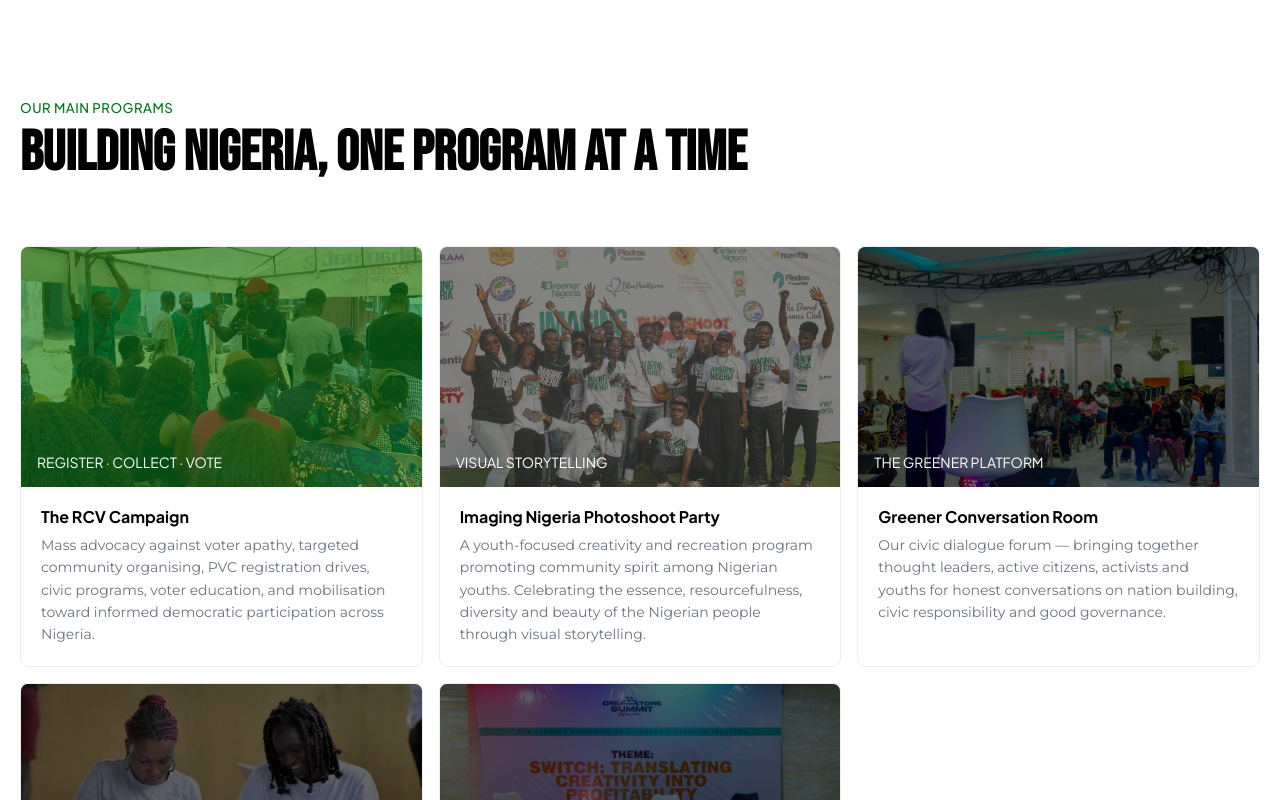
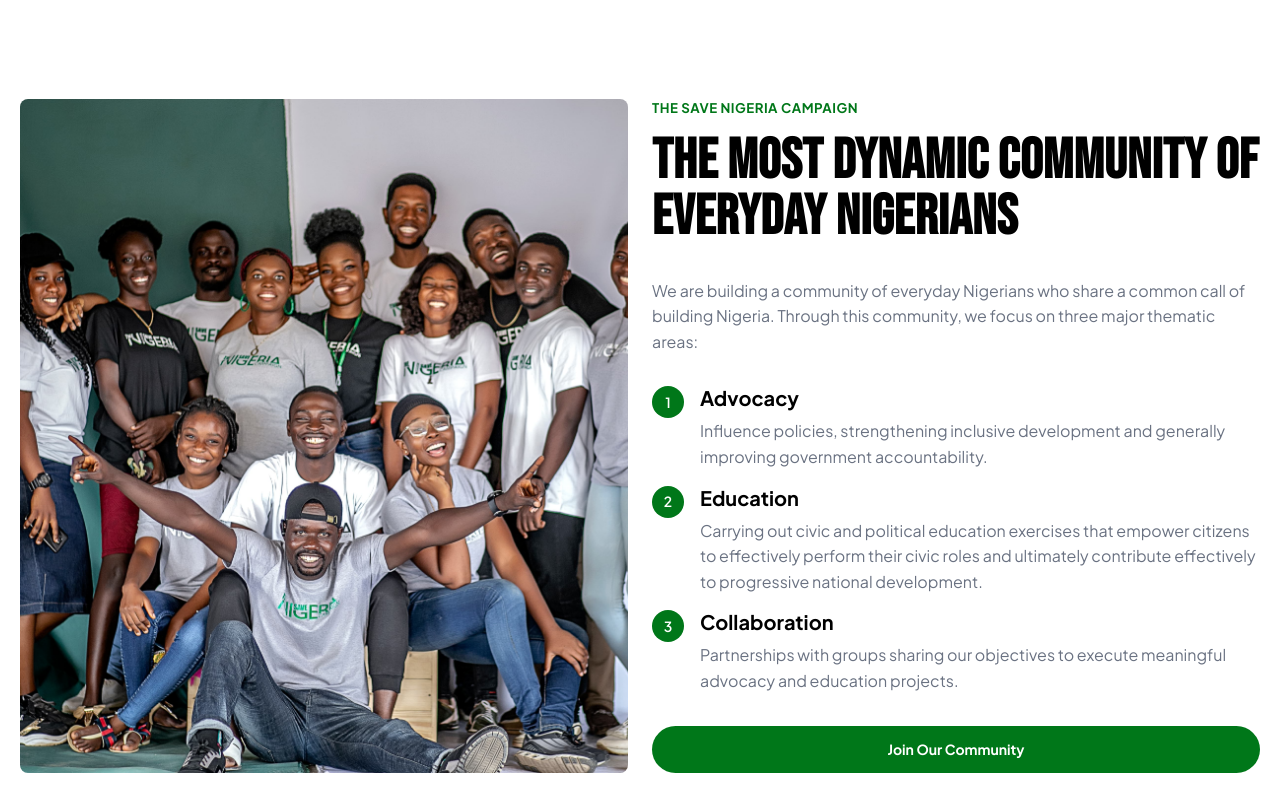
Before and after one commit to preciousuwhubetine/theofficialgni, a React (Vite) app: page / in a window 1280 px wide. Shown: the part 3400-4200 px from the top of the page. Built offline with nearby package versions, Linux system fonts and the light colour scheme.

Commit message:
Add Save Nigeria Campaign section

```diff
--- a/src/application/views/Homepage/Homepage.jsx
+++ b/src/application/views/Homepage/Homepage.jsx
@@ -296,6 +296,64 @@ const Homepage = () => {
         </div>
       </section>
 
+      <section className={styles['SaveNigeriaCampaign']}>
+        <div className="container">
+          <div className={styles['SaveNigeriaCampaignContent']}>
+            <div className={styles['SaveNigeriaCampaignLeft']}>
+              <div className={styles['SaveNigeriaCampaignLeftImage']}>
+                <img src="/images/save-nigeria-campaign.jpg" alt="The Save Nigeria Campaign" />
+              </div>
+            </div>
+            <div className={styles['SaveNigeriaCampaignRight']}>
+              <div className={styles['SaveNigeriaCampaignRightHeader']}>
+                <h5>THE SAVE NIGERIA CAMPAIGN</h5>
+                <h2>
+                  THE MOST DYNAMIC COMMUNITY OF EVERYDAY NIGERIANS
+                </h2>
+              </div>
+
+              <p>
+                We are building a community of everyday Nigerians who share a common call of building Nigeria. Through this community, we focus on three major thematic areas:
+              </p>
+
+              <ul>
+                <li>
+                  <span>1</span>
+                  <div>
+                    <h4>Advocacy</h4>
+                    <p>
+                      Influence policies, strengthening inclusive development and generally improving government accountability.
+                    </p>
+                  </div>
+                </li>
+                <li>
+                  <span>2</span>
+                  <div>
+                    <h4>Education</h4>
+                    <p>
+                      Carrying out civic and political education exercises that empower citizens to effectively perform their civic roles and ultimately contribute effectively to progressive national development.
+                    </p>
+                  </div>
+                </li>
+                <li>
+                  <span>3</span>
+                  <div>
+                    <h4>Collaboration</h4>
+                    <p>
+                      Partnerships with groups sharing our objectives to execute meaningful advocacy and education projects.
+                    </p>
+                  </div>
+                </li>
+              </ul>
+
+              <a href="https://chat.whatsapp.com/EE0T4W6cXBg7ATpILd1vyb" target="_blank" rel="noopener noreferrer" className="btn btn-large btn-primary">
+                Join Our Community
+              </a>
+            </div>
+          </div>
+        </div>
+      </section>
+
       <section className={styles['Programs']} id="programs">
         <div className="container">
           <div className={styles['ProgramsContent']}>
--- a/src/application/views/Homepage/styles.module.css
+++ b/src/application/views/Homepage/styles.module.css
@@ -525,6 +525,90 @@
   font-style: italic;
 }
 
+.SaveNigeriaCampaignContent {
+  padding: 100px 20px;
+  display: grid;
+  grid-template-columns: 1fr 1fr;
+  gap: 24px;
+}
+
+.SaveNigeriaCampaignLeftImage {
+  height: 100%;
+}
+
+.SaveNigeriaCampaignLeftImage img {
+  width: 100%;
+  height: 100%;
+  object-fit: cover;
+  border-radius: 8px;
+}
+
+.SaveNigeriaCampaignRight {
+  display: flex;
+  flex-direction: column;
+  gap: 32px;
+}
+
+.SaveNigeriaCampaignRightHeader {
+  display: flex;
+  flex-direction: column;
+  gap: 16px;
+}
+
+.SaveNigeriaCampaignRightHeader h5 {
+  color: var(--primary-color);
+  letter-spacing: 0.5px;
+}
+
+.SaveNigeriaCampaignRightHeader h2 {
+  letter-spacing: 0.5px;
+}
+
+.SaveNigeriaCampaignRight p {
+  color: var(--text-color-dark-1);
+  line-height: 1.6;
+}
+
+.SaveNigeriaCampaignRight ul {
+  display: flex;
+  flex-direction: column;
+  gap: 16px;
+}
+
+.SaveNigeriaCampaignRight ul li {
+  display: grid;
+  grid-template-columns: auto 1fr;
+  align-items: flex-start;
+  gap: 16px;
+}
+
+.SaveNigeriaCampaignRight ul li span {
+  background-color: var(--primary-color);
+  width: 32px;
+  height: 32px;
+  border-radius: 50%;
+  display: flex;
+  align-items: center;
+  justify-content: center;
+  color: white;
+  font-size: 14px;
+  font-weight: 600;
+}
+
+.SaveNigeriaCampaignRight ul li h4 {
+  font-size: 20px;
+}
+
+.SaveNigeriaCampaignRight ul li div {
+  display: flex;
+  flex-direction: column;
+  gap: 8px;
+}
+
+.Programs {
+  background-color: rgb(247, 250, 248);
+}
+
 .ProgramsContent {
   padding: 100px 20px;
   display: flex;
@@ -556,6 +640,7 @@
   border: 1px solid rgb(238, 238, 238);
   border-radius: 8px;
   overflow: hidden;
+  background-color: white;
 }
 
 .ProgramsContentImage {
@@ -841,6 +926,10 @@
     padding: 40px 20px;
   }
 
+  .SaveNigeriaCampaignContent {
+    grid-template-columns: 1fr;
+  }
+
   .ProgramsContent ul {
     grid-template-columns: 1fr;
   }
```
Also changed, not shown: public/images/save-nigeria-campaign.jpg (added).
